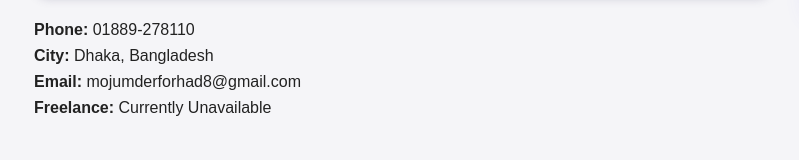
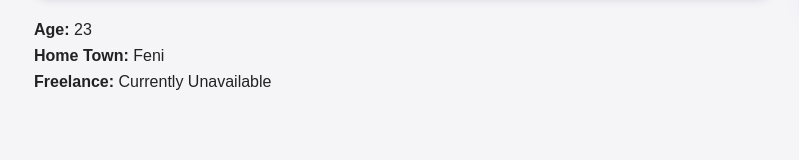
Before and after one commit to Water-Pot/Portfolio, a plain HTML site: page index.html in a window 1280 px wide. Shown: the part 917-1077 px from the top of the page, 106-905 px from the left. Drawn offline with Linux system fonts and the light colour scheme.

Commit message:
HTML & CSS

```diff
--- a/index.html
+++ b/index.html
@@ -79,9 +79,9 @@
             </p>
           </div>
           <ul class="about-list">
-            <li><strong>Phone:</strong> 01889-278110</li>
-            <li><strong>City:</strong> Dhaka, Bangladesh</li>
-            <li><strong>Email:</strong> mojumderforhad8@gmail.com</li>
+            <!-- <li><strong>Phone:</strong> 01889-278110</li> -->
+            <li><strong>Age:</strong> 23</li>
+            <li><strong>Home Town:</strong> Feni</li>
             <li><strong>Freelance:</strong> Currently Unavailable</li>
           </ul>
 
```
